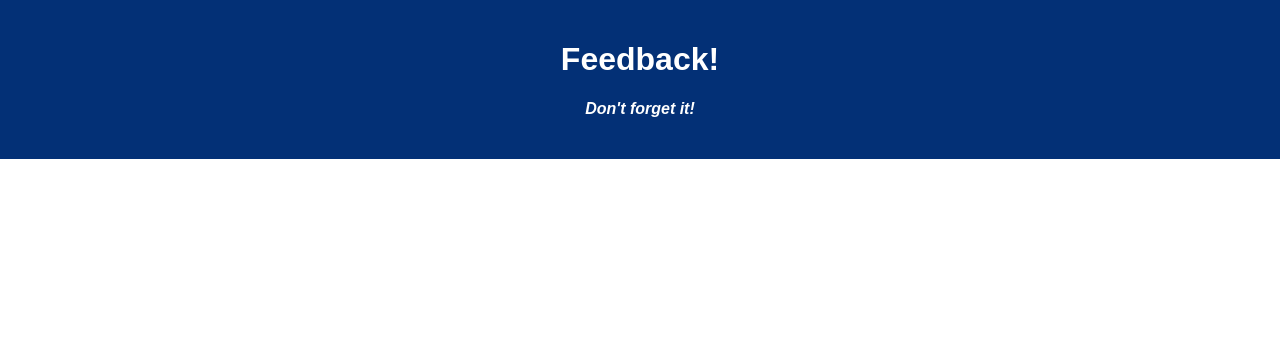
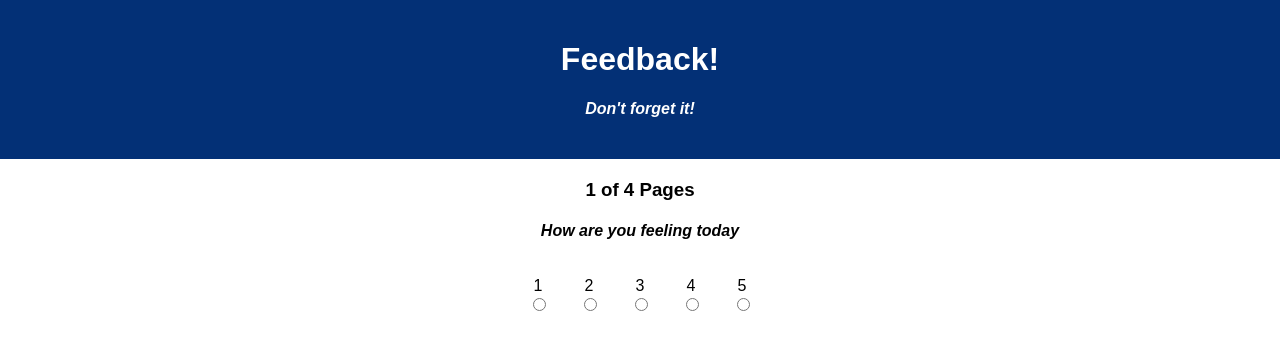
Before and after one commit to JoeyLundquist/Weekend-redux-feedback-loop, a React (Create React App) app: page / in a window 1280 px wide. Shown: the top 350 px of the page. Built offline with nearby package versions, Linux system fonts and the light colour scheme.

Commit message:
Made a score form component with wireframe to be easily reused in my form components

```diff
--- a/src/components/App/App.jsx
+++ b/src/components/App/App.jsx
@@ -1,6 +1,7 @@
 import React from 'react';
 import axios from 'axios';
 import './App.css';
+import Feelings from '../Feelings/Feelings';
 
 function App() {
 
@@ -10,6 +11,9 @@ function App() {
         <h1 className='App-title'>Feedback!</h1>
         <h4>Don't forget it!</h4>
       </header>
+
+      <Feelings />
+
     </div>
   );
 }
--- /dev/null
+++ b/src/components/Feelings/Feelings.jsx
@@ -0,0 +1,27 @@
+import { useDispatch } from "react-redux"
+import './Feelings.css'
+import ScoreForm from "../ScoreForm/ScoreForm"
+import { useState } from "react"
+
+
+export default function Feelings() {
+    const [feelingsRating, setFeelingsRating] = useState(null)
+    const feelings = 'feelings-rating'
+
+
+    return (
+        <>
+            <div>
+                <h3> 1 of 4 Pages</h3>
+
+                <h4>How are you feeling today</h4>
+                <ScoreForm
+                ratingName={feelings}
+                setRatingNumber={setFeelingsRating}
+                />
+
+            </div>
+        </>
+    )
+
+}
--- /dev/null
+++ b/src/components/ScoreForm/ScoreForm.css
@@ -0,0 +1,4 @@
+.radio-buttons {
+    display: inline-block;
+    margin: 15px;
+}
--- /dev/null
+++ b/src/components/ScoreForm/ScoreForm.jsx
@@ -0,0 +1,71 @@
+import './ScoreForm.css'
+
+
+
+export default function ScoreForm({ ratingName, setRatingNumber }) {
+
+    const handleRatingChange = (evt) => {
+        setRatingNumber(evt.target.value)
+        console.log(evt.target.value)
+
+    }
+
+
+    return (
+        <>
+             <form onChange={handleRatingChange}>
+                    <div className="radio-buttons">
+                        <label htmlFor="1">1</label><br></br>
+
+                        <input
+                            type="radio"
+                            id="one"
+                            name={ratingName}
+                            value="1"
+                        />
+                    </div>
+                    <div className="radio-buttons">
+                        <label htmlFor="2">2</label><br></br>
+
+                        <input
+                            type="radio"
+                            id="one"
+                            name={ratingName}
+                            value="2"
+                        />
+                    </div>
+                    <div className="radio-buttons">
+                        <label htmlFor="3">3</label><br></br>
+
+                        <input
+                            type="radio"
+                            id="one"
+                            name={ratingName}
+                            value="3"
+                        />
+                    </div>
+                    <div className="radio-buttons">
+                        <label htmlFor="4">4</label><br></br>
+
+                        <input
+                            type="radio"
+                            id="one"
+                            name={ratingName}
+                            value="4"
+                        />
+                    </div>
+                    <div className="radio-buttons">
+                        <label htmlFor="5">5</label><br></br>
+
+                        <input
+                            type="radio"
+                            id="one"
+                            name={ratingName}
+                            value="5"
+                        />
+                    </div>
+
+                </form>
+        </>
+    )
+}
--- a/src/index.js
+++ b/src/index.js
@@ -9,11 +9,11 @@ import registerServiceWorker from './registerServiceWorker';
 
 
 
-const store = createStore(
-    combineReducers({
+// const store = createStore(
+//     combineReducers({
 
-    }),applyMiddleware(logger)
-);
+//     }),applyMiddleware(logger)
+// );
 
 ReactDOM.render(<App />, document.getElementById('root'));
 registerServiceWorker();
```
Also changed, not shown: src/components/Feelings/Feelings.css (added).
